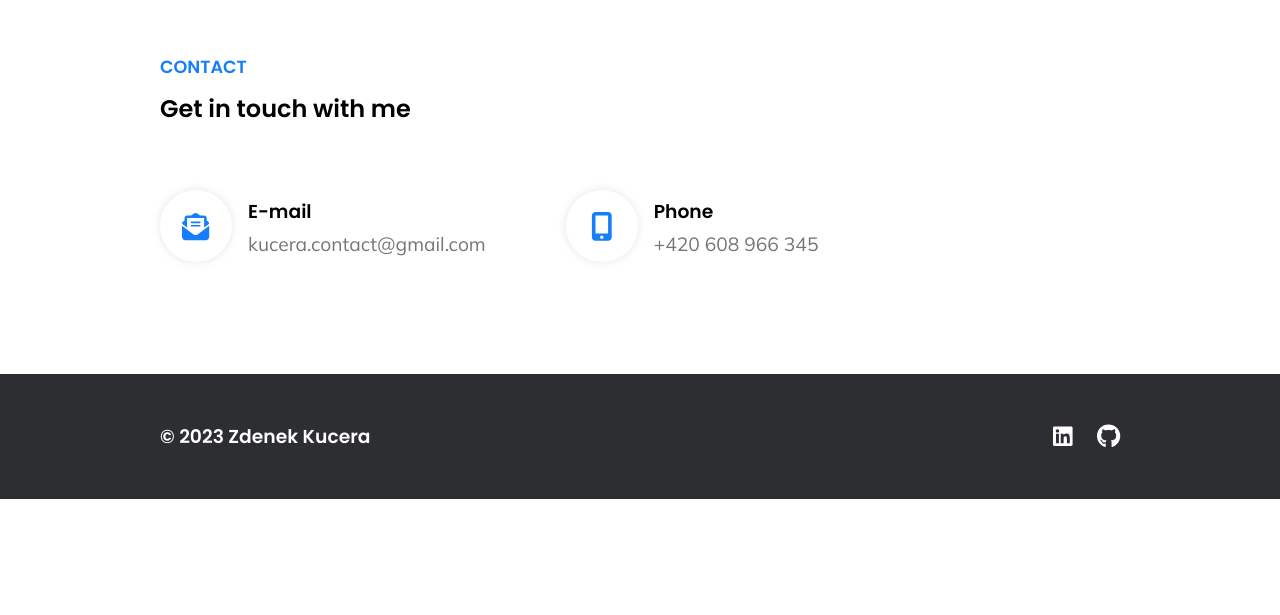
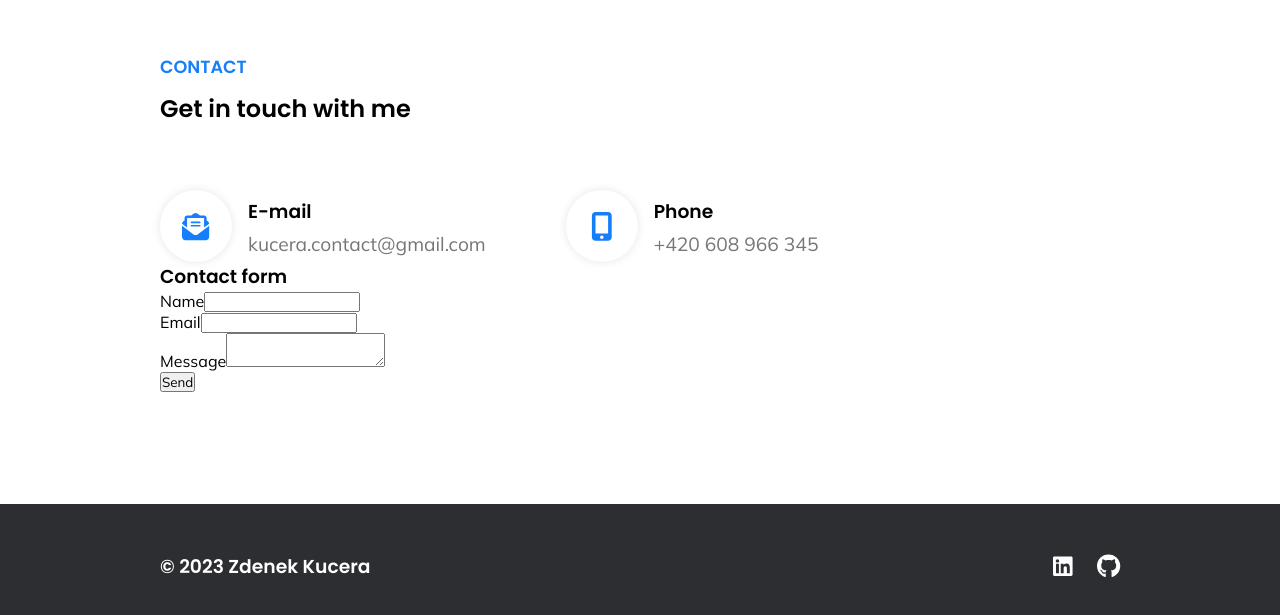
Before and after one commit to zdenekdev/portfolio, a React (Create React App) app: page / in a window 1280 px wide. Shown: the part 3355-3970 px from the top of the page. Before the commit the page ends 3854 px from the top, so only its background shows below. Built offline with nearby package versions, Linux system fonts and the light colour scheme.

Commit message:
contactForm component created

```diff
--- a/src/components/Contact.tsx
+++ b/src/components/Contact.tsx
@@ -5,6 +5,7 @@ import {
   faMobileScreenButton,
 } from "@fortawesome/free-solid-svg-icons";
 import Reveal from "./utils/Reveal";
+import ContactForm from "./ContactForm";
 
 function Contact() {
   return (
@@ -18,6 +19,7 @@ function Contact() {
             </div>
           </Reveal>
           <Reveal>
+            <>
               <div className="contact__icons">
                 <div className="contact__icon-box">
                   <span className="contact__icon">
@@ -42,6 +44,8 @@ function Contact() {
                   </div>
                 </div>
               </div>
+              <ContactForm />
+            </>
           </Reveal>
         </div>
       </div>
--- /dev/null
+++ b/src/components/ContactForm.tsx
@@ -0,0 +1,51 @@
+import React, { useRef } from "react";
+import emailjs from "@emailjs/browser";
+
+function ContactForm() {
+  const form = useRef<HTMLFormElement>(null);
+  const sendEmail = (e: React.FormEvent<HTMLFormElement>) => {
+    e.preventDefault();
+
+    emailjs
+      .sendForm(
+        "service_bmtqgw4",
+        "template_xz1nq4q",
+        form.current as HTMLFormElement,
+        "OcZLgXNyVy6jnKdjG"
+      )
+      .then(
+        (result) => {
+          console.log(result.text);
+          //   e.currentTarget.reset();
+          console.log("email sent successfully");
+        },
+        (error) => {
+          console.log(error.text);
+        }
+      );
+  };
+
+  return (
+    <div className="contactForm">
+      <h3 className="contactForm__heading">Contact form</h3>
+
+      <form ref={form} onSubmit={sendEmail} className="contactForm__formular">
+        <div className="contactForm__name">
+          <label htmlFor="user_name">Name</label>
+          <input type="text" name="user_name" id="user_name" />
+        </div>
+        <div className="contactForm__email">
+          <label htmlFor="user_email">Email</label>
+          <input type="email" name="user_email" id="user_email" />
+        </div>
+        <div className="contactForm__message">
+          <label htmlFor="message">Message</label>
+          <textarea name="message" id="message" />
+        </div>
+        <input type="submit" value="Send" className="contactForm__input" />
+      </form>
+    </div>
+  );
+}
+
+export default ContactForm;
```
Lines whose indentation alone changed are shown as unchanged.
